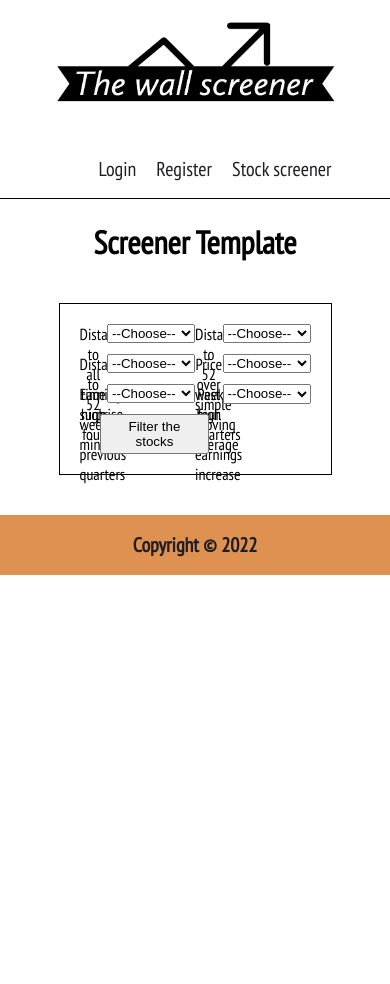
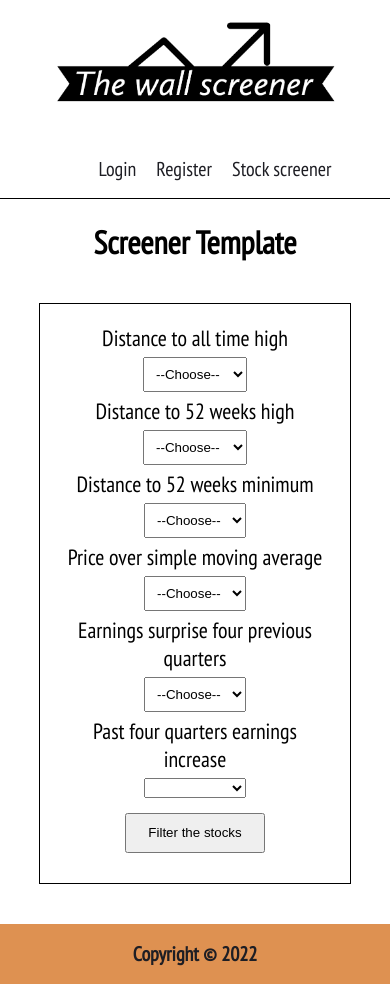
Before and after one commit to juanpablomancera/Stock-screener, a React (Create React App) app: page /stockscreener in a window 390 px wide. Before the commit the page ends 844 px from the top, so only its background shows below. Built offline with nearby package versions, Linux system fonts and the light colour scheme.

Commit message:
Screener template responsiveness added

```diff
--- a/src/ComponentsStyles/screenerTemplate.css
+++ b/src/ComponentsStyles/screenerTemplate.css
@@ -3,7 +3,7 @@
 }
 
 .filters {
-    margin:40px 15%;
+    margin:40px 10%;
     background-color: white;
     padding: 20px;
     border:1px solid black;
@@ -76,15 +76,115 @@
     grid-column: 10/11;
     grid-row: 3;
     height: 20px;
-    max-width: 1fr;
 }
 
 label {
-    font-size: 1rem;
+    font-size: 1.3rem;
 }
 
 .filter-btn {
     grid-column: 4/8;
     grid-row: 4;
     height: 40px;
+    margin:10px;
 }
+
+@media screen and (max-width: 1000px){
+    .filters{
+        display: grid;
+        grid-template: 30px 30px 30px 30px 30px 30px 40px/ repeat(5, 1fr) ;
+    }
+
+    .all-high-label {
+        grid-column: 1/5;
+        grid-row: 1;
+    }
+
+    .all-high {
+        grid-column: 5/6;
+        grid-row: 1;
+    }
+
+    .weeks-high-label{
+        grid-column: 1/5;
+        grid-row: 2;
+    }
+
+    .weeks-high {
+        grid-column: 5/6;
+        grid-row: 2;
+    }
+
+
+
+    .weeks-min-label{
+        grid-column: 1/5;
+        grid-row: 3;
+    }
+
+    .weeks-min{
+        grid-column: 5/6;
+        grid-row: 3;
+    }
+
+    .moving-average-label{
+        grid-column: 1/5;
+        grid-row: 4;
+    }
+
+    .moving-average {
+        grid-column: 5/6;
+        grid-row: 4;
+    }
+
+
+
+    .past-earnings-surprise-label{
+        grid-column: 1/5;
+        grid-row: 5;
+    }
+
+    .past-earnings-surprise{
+        grid-column: 5/6;
+        grid-row: 5;
+    }
+
+    .past-earnings-increase-label{
+        grid-column: 1/5;
+        grid-row: 6;
+    }
+
+    .past-earnings-increase {
+        grid-column: 5/6;
+        grid-row: 6;
+        height: 20px;
+    }
+
+    .filter-btn {
+        grid-column: 2/5;
+        grid-row: 7;
+        height: 40px;
+    }
+}
+
+@media screen and (max-width: 550px){
+    .filters{
+        display:flex;
+        flex-direction: column;
+        align-items: center;
+        justify-content: center;
+    }
+    label{
+        font-size:22px;
+    }
+
+    select{
+        margin:5px;
+        padding:8px;
+    }
+
+    .filter-btn{
+        width: 140px;
+
+    }
+}
--- /dev/null
+++ b/src/ComponentsStyles/stock.css
@@ -0,0 +1,3 @@
+p{
+    font-size:20px;
+}
--- a/src/components/ScreenerTemplate.js
+++ b/src/components/ScreenerTemplate.js
@@ -1,5 +1,8 @@
 import React from "react"
 import "../ComponentsStyles/screenerTemplate.css"
+import "./Stock"
+import Stock from "./Stock";
+
 export default function ScreenerTemplate(){
 
     const [filters, setFilters] = React.useState({
@@ -12,6 +15,15 @@ export default function ScreenerTemplate(){
     })
 
     const [filteredStocks, setFilteredStocks] = React.useState([])
+
+    const stocks = filteredStocks.map(stock =>{
+        return (
+            <Stock
+                key={stock}
+                stock={stock}
+            />
+        )
+    })
 
     function handleChange(event) {
         const {name, value} = event.target
@@ -126,7 +138,7 @@ export default function ScreenerTemplate(){
 
                 <button className="filter-btn" onClick={handleSubmit}>Filter the stocks</button>
             </div>
-            <p>{filteredStocks}</p>
+            {stocks}
         </div>
     )
 }
--- /dev/null
+++ b/src/components/Stock.js
@@ -0,0 +1,9 @@
+import React from "react"
+import "../ComponentsStyles/stock.css"
+export default function Stock(props){
+    return (
+        <div>
+            <p>{props.stock}</p>
+        </div>
+    )
+}
```
